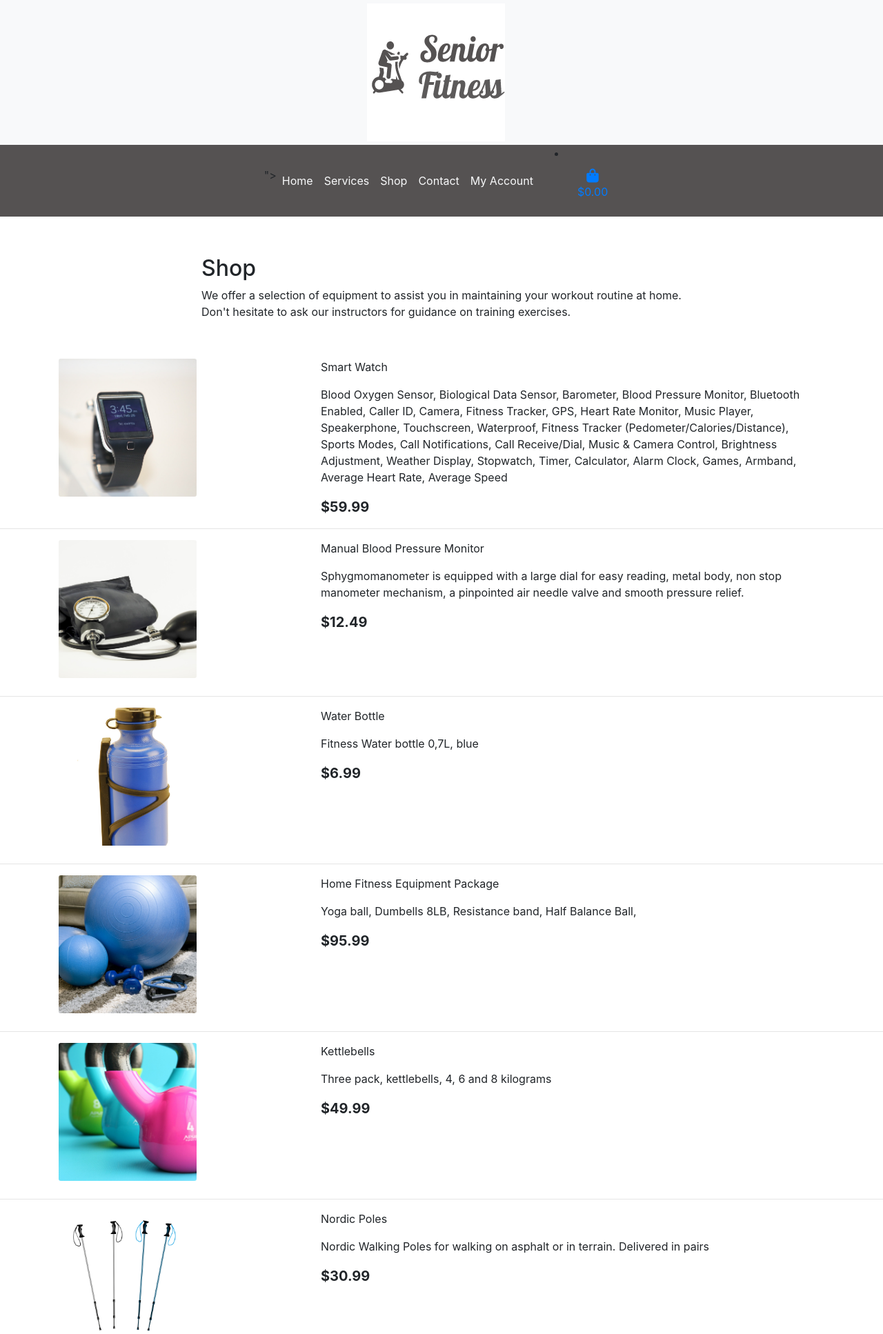
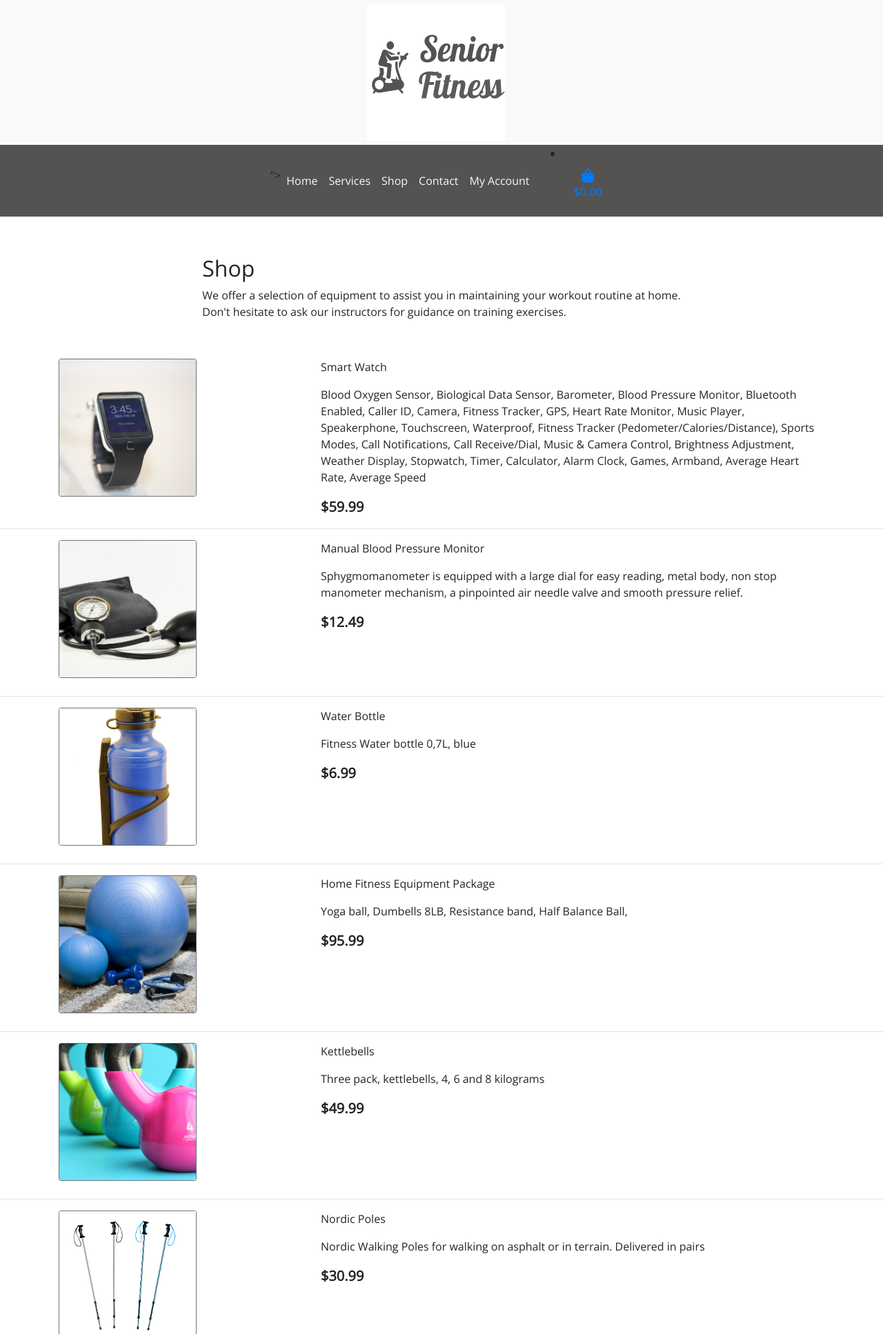
Before and after one commit to ElisabethKAndersson/ElisabethKAndersson-E-Commerce-Applications, a Django app: page /shop/shop in a window 1280 px wide. Shown: the top 1934 px of the page at 69% size. Run offline with Django 3.2, Linux system fonts and the light colour scheme; data comes from the database, SQL or seed files in the repository; some libraries are stand-ins or nearby versions.

Commit message:
Add border to shop images

```diff
--- a/shop/templates/shop/shop.html
+++ b/shop/templates/shop/shop.html
@@ -17,7 +17,7 @@
     <div class="row align-items-start">
         <div class="col-12 col-md-4 product">
             <a href="">
-                <img class="product-img img-fluid rounded-sm mx-auto;" src="{{ product.image.url }}"
+                <img class="product-img img-fluid rounded-sm mx-auto border border-secondary" src="{{ product.image.url }}"
                 alt="{{ product.name }}">
             </a>
         </div>
--- a/static/css/base.css
+++ b/static/css/base.css
@@ -1,3 +1,9 @@
+body {
+    font-family: 'Lato', sans-serif;
+    font-family: 'Open Sans', sans-serif;
+}
+
+
 /* Base */
 
 .navbar-style {
--- a/templates/base.html
+++ b/templates/base.html
@@ -11,6 +11,9 @@
     {% endblock %} {% block css %}
     <link rel="stylesheet" href="https://cdn.jsdelivr.net/npm/bootstrap@4.6.2/dist/css/bootstrap.min.css"
         integrity="sha384-xOolHFLEh07PJGoPkLv1IbcEPTNtaed2xpHsD9ESMhqIYd0nLMwNLD69Npy4HI+N" crossorigin="anonymous" />
+        <link rel="preconnect" href="https://fonts.googleapis.com">
+        <link rel="preconnect" href="https://fonts.gstatic.com" crossorigin>
+        <link href="https://fonts.googleapis.com/css2?family=Lato&family=Open+Sans&display=swap" rel="stylesheet">
     <link rel="stylesheet" href="{% static 'css/base.css' %}" />
     {% endblock %} {% block extra_css %} {% endblock %}
     {% block js %}
```
